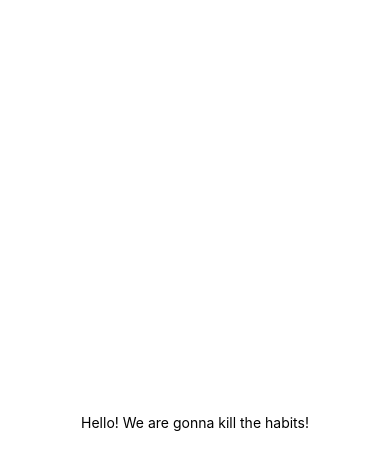
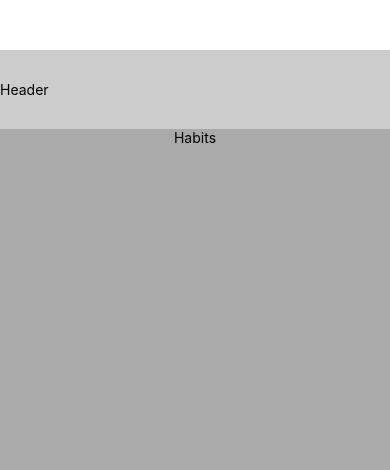
Before and after one commit to krisograbek/kill-da-habit, a React Native app: screen / in a window 390 px wide. Shown: the top 470 px of the page. Built offline with nearby package versions, Linux system fonts and the light colour scheme.

Commit message:
create basic header and habits components

```diff
--- a/App.js
+++ b/App.js
@@ -1,11 +1,12 @@
-import { StatusBar } from 'expo-status-bar';
 import { StyleSheet, Text, View } from 'react-native';
+import Habits from './components/Habits';
+import Header from './components/Header';
 
 export default function App() {
   return (
     <View style={styles.container}>
-      <Text>Hello! We are gonna kill the habits!</Text>
-      <StatusBar style="auto" />
+      <Header />
+      <Habits />
     </View>
   );
 }
@@ -14,6 +15,7 @@ const styles = StyleSheet.create({
   container: {
     flex: 1,
     backgroundColor: '#fff',
+    paddingTop: 50,
     alignItems: 'center',
     justifyContent: 'center',
   },
--- /dev/null
+++ b/components/Habits.js
@@ -0,0 +1,25 @@
+import React from 'react'
+import { StyleSheet, Text, View } from 'react-native';
+
+const Habits = () => {
+  return (
+    <View style={styles.habitsContainer}>
+      <Text >
+        Habits
+      </Text>
+    </View>
+  )
+}
+
+export default Habits;
+
+const styles = StyleSheet.create({
+  habitsContainer: {
+    flex: 9,
+    width: '100%',
+    backgroundColor: '#aaa',
+    alignItems: 'center',
+    justifyContent: 'flex-start',
+    // flexDirection: 'row',
+  },
+});
--- /dev/null
+++ b/components/Header.js
@@ -0,0 +1,28 @@
+import React from 'react'
+import { StyleSheet, Text, View } from 'react-native';
+
+const Header = () => {
+  return (
+    <View style={styles.headerContainer}>
+      <Text>
+        Header
+      </Text>
+      {/* <Text>
+        Header
+      </Text> */}
+    </View>
+  )
+}
+
+export default Header;
+
+const styles = StyleSheet.create({
+  headerContainer: {
+    flex: 1,
+    width: '100%',
+    backgroundColor: '#ccc',
+    alignItems: 'center',
+    justifyContent: 'flex-start',
+    flexDirection: 'row',
+  },
+});
```
